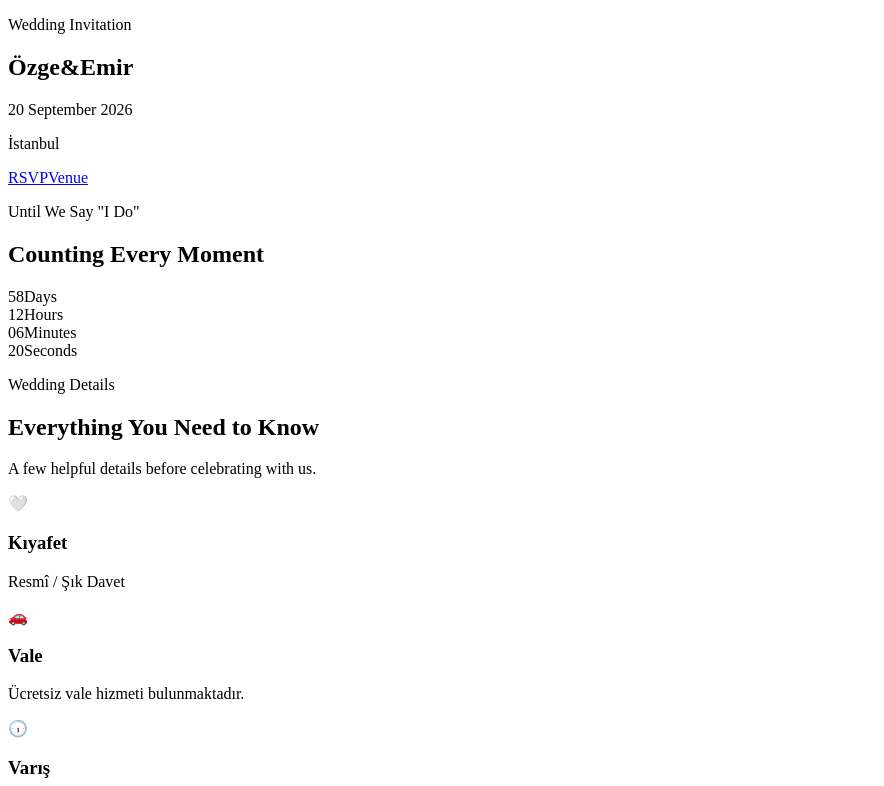
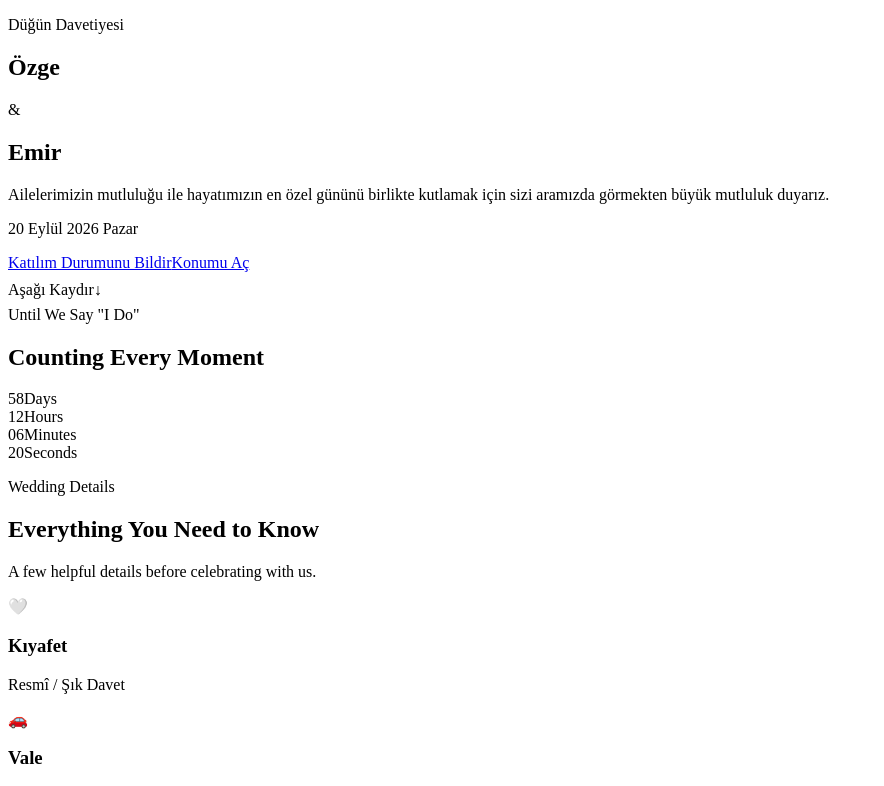
Before and after one commit to SirLucasTaptik/ozgeemirwedding, a Next.js app: page / in a window 1280 px wide. Shown: the top 786 px of the page, without its empty margins (0-884 px from the left). Built offline with nearby package versions, Linux system fonts and the light colour scheme; no server answers.

Commit message:
Update Hero.tsx

```diff
--- a/components/sections/Hero.tsx
+++ b/components/sections/Hero.tsx
@@ -1,67 +1,102 @@
 "use client";
 
 import { motion } from "framer-motion";
-
-import Section from "@/components/ui/Section";
-import Container from "@/components/ui/Container";
-import Button from "@/components/ui/Button";
-
 import { wedding } from "@/lib/constants";
 
 export default function Hero() {
+  const formattedDate = wedding.date.toLocaleDateString("tr-TR", {
+    weekday: "long",
+    day: "numeric",
+    month: "long",
+    year: "numeric",
+  });
+
   return (
-    <Section
+    <section
       id="hero"
-      className="relative min-h-screen overflow-hidden bg-[#FCFBF8]"
+      className="relative flex min-h-screen items-center justify-center overflow-hidden bg-[#FCFBF8]"
     >
-      <div
-        className="absolute inset-0 bg-cover bg-center"
-        style={{
-          backgroundImage: "url('/images/hero.jpg')",
-        }}
-      />
+      {/* Arka Plan */}
+      <div className="absolute inset-0 bg-[radial-gradient(circle_at_top,#ffffff_0%,#faf8f3_45%,#f5f1ea_100%)]" />
 
-      <div className="absolute inset-0 bg-white/55" />
+      {/* Altın Parlama */}
+      <div className="absolute left-1/2 top-24 h-96 w-96 -translate-x-1/2 rounded-full bg-[#D8BF86]/20 blur-[120px]" />
 
-      <Container className="relative z-10 flex min-h-screen items-center justify-center">
+      {/* Dekoratif Halkalar */}
+      <div className="absolute h-[700px] w-[700px] rounded-full border border-[#d8bf86]/20" />
+      <div className="absolute h-[520px] w-[520px] rounded-full border border-[#d8bf86]/30" />
+
       <motion.div
-          initial={{ opacity: 0, y: 30 }}
+        initial={{ opacity: 0, y: 40 }}
         animate={{ opacity: 1, y: 0 }}
         transition={{ duration: 1 }}
-          className="text-center"
+        className="relative z-10 mx-auto flex max-w-4xl flex-col items-center px-6 text-center"
       >
-          <p className="uppercase tracking-[8px] text-[#B89B5E]">
-            Wedding Invitation
+        <p className="mb-8 text-sm uppercase tracking-[8px] text-[#B89B5E]">
+          Düğün Davetiyesi
         </p>
 
-          <h1 className="mt-6 font-serif text-6xl md:text-8xl">
+        <motion.h1
+          initial={{ opacity: 0, scale: 0.95 }}
+          animate={{ opacity: 1, scale: 1 }}
+          transition={{ delay: 0.2 }}
+          className="font-serif text-6xl font-light md:text-8xl"
+        >
           {wedding.bride}
-            <span className="mx-4 text-[#B89B5E]">&amp;</span>
+        </motion.h1>
+
+        <div className="my-6 text-3xl text-[#B89B5E]">&amp;</div>
+
+        <motion.h2
+          initial={{ opacity: 0, scale: 0.95 }}
+          animate={{ opacity: 1, scale: 1 }}
+          transition={{ delay: 0.4 }}
+          className="font-serif text-6xl font-light md:text-8xl"
+        >
           {wedding.groom}
-          </h1>
+        </motion.h2>
 
-          <p className="mt-8 text-lg text-neutral-700">
-            20 September 2026
+        <p className="mt-10 max-w-2xl text-lg leading-8 text-gray-600">
+          {wedding.heroTitle}
         </p>
 
-          <p className="mt-2 text-neutral-600">
-            İstanbul
+        <p className="mt-8 text-sm uppercase tracking-[5px] text-[#B89B5E]">
+          {formattedDate}
         </p>
 
         <div className="mt-12 flex flex-wrap justify-center gap-4">
-            <Button href="#rsvp">
-              RSVP
-            </Button>
+          <a
+            href="#rsvp"
+            className="rounded-full bg-[#B89B5E] px-8 py-4 text-white transition hover:opacity-90"
+          >
+            Katılım Durumunu Bildir
+          </a>
 
-            <Button
-              href="#venue"
-              variant="secondary"
+          <a
+            href={wedding.googleMaps}
+            target="_blank"
+            rel="noopener noreferrer"
+            className="rounded-full border border-[#B89B5E] px-8 py-4 text-[#B89B5E] transition hover:bg-[#B89B5E] hover:text-white"
           >
-              Venue
-            </Button>
+            Konumu Aç
+          </a>
         </div>
       </motion.div>
-      </Container>
-    </Section>
+
+      <motion.div
+        animate={{ y: [0, 10, 0] }}
+        transition={{
+          repeat: Infinity,
+          duration: 2,
+        }}
+        className="absolute bottom-10 flex flex-col items-center text-[#B89B5E]"
+      >
+        <span className="mb-2 text-xs uppercase tracking-[4px]">
+          Aşağı Kaydır
+        </span>
+
+        <span className="text-xl">↓</span>
+      </motion.div>
+    </section>
   );
 }
```
Lines whose indentation alone changed are shown as unchanged.
